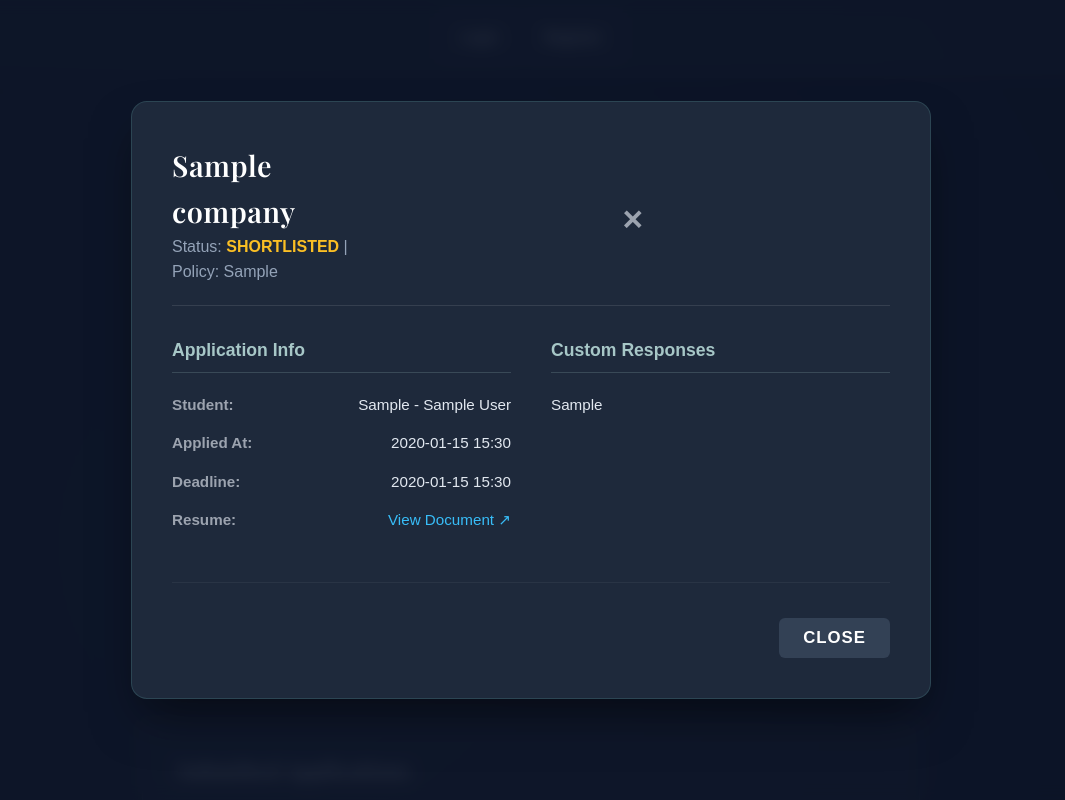
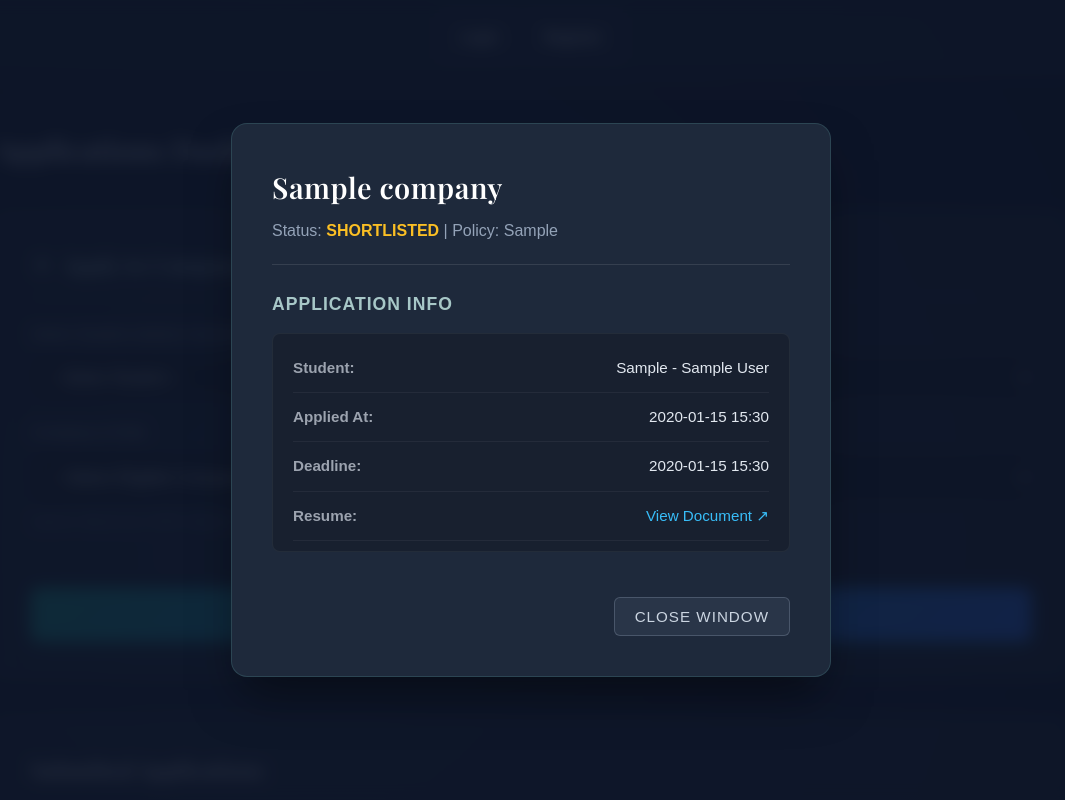
Before and after one commit to lavanayakhosla/TestPlacement, a Flask app: template templates/applications.html in a window 1280 px wide, after a click on "DETAILS". Shown: the whole page, without its empty margins (109-1174 px from the left). Run offline with Flask 3, Linux system fonts and the light colour scheme; tables that the repository leaves empty hold one stand-in row (values such as "Sample post"); the template is opened without the code that fills it: values that come from a table or form of the project are taken from there, most other values are stand-ins (such as "Sample title", 1, 10 or a date in 2020); some web fonts are replaced.

Commit message:
Refactor application dashboard styles and structure

```diff
--- a/templates/applications.html
+++ b/templates/applications.html
@@ -1,10 +1,10 @@
 {% extends "base.html" %}
 {% block content %}
-<div style="max-width: 900px; margin: 0 auto; padding: 20px; font-family: sans-serif; display: flex; flex-direction: column; gap: 40px;">
+<div style="width: 100%; padding: 20px 40px; box-sizing: border-box; font-family: sans-serif; display: flex; flex-direction: column; gap: 40px;">
 
     <h2 style="color: #e2e8f0; font-size: 1.8rem; margin: 0; font-weight: 500;">Applications Dashboard</h2>
 
-    <div style="background: rgba(30, 40, 55, 0.4); border: 1px solid rgba(100, 180, 180, 0.3); border-radius: 12px; padding: 35px; box-shadow: 0 10px 30px rgba(0,0,0,0.2);">
+    <div style="background: rgba(30, 40, 55, 0.4); border: 1px solid rgba(100, 180, 180, 0.3); border-radius: 12px; padding: 35px; box-shadow: 0 10px 30px rgba(0,0,0,0.2); width: 100%;">
         <h3 style="color: #a7c7c7; margin-top: 0; margin-bottom: 25px; font-size: 1.3rem; display: flex; align-items: center; gap: 10px; border-bottom: 1px solid rgba(167, 199, 199, 0.1); padding-bottom: 15px;">
             <svg width="22" height="22" fill="none" stroke="currentColor" stroke-width="2" viewBox="0 0 24 24"><path stroke-linecap="round" stroke-linejoin="round" d="M12 4v16m8-8H4"></path></svg>
             Apply to Company
@@ -31,9 +31,6 @@
             {% else %}
                 {# --- STUDENT: HIDDEN CONTEXT --- #}
                 {% if students %}
-                    <div style="margin-bottom: 20px; padding: 12px; background: rgba(255,255,255,0.05); border-radius: 8px; color: #cbd5e1; font-size: 0.95rem;">
-                        Applying as: <b style="color: #fff;">{{ students[0].roll_no }} - {{ students[0].name }}</b>
-                    </div>
                     <input type="hidden" id="current-student-cgpa" value="{{ students[0].cgpa }}">
                     <input type="hidden" id="current-student-branch" value="{{ students[0].branch }}">
                     <input type="hidden" id="current-student-backlogs" value="{{ students[0].active_backlogs }}">
@@ -71,7 +68,7 @@
     </div>
 
     {% if g.user.role in ["ADMIN", "PLACEMENT_COORDINATOR"] %}
-    <div style="background: rgba(45, 90, 95, 0.15); border: 1px solid rgba(100, 180, 180, 0.3); border-radius: 12px; padding: 25px;">
+    <div style="background: rgba(45, 90, 95, 0.15); border: 1px solid rgba(100, 180, 180, 0.3); border-radius: 12px; padding: 25px; width: 100%;">
         <h3 style="color: #cbd5e1; margin-top: 0; margin-bottom: 20px; font-size: 1.2rem;">Admin: Download Applicants</h3>
         <form method="get" action="{{ url_for('export_applicants') }}" style="display: flex; gap: 15px; flex-wrap: wrap; align-items: flex-end;">
 
@@ -102,7 +99,7 @@
     </div>
     {% endif %}
 
-    <div style="background: rgba(30, 40, 55, 0.4); border: 1px solid rgba(255, 255, 255, 0.08); border-radius: 12px; padding: 35px;">
+    <div style="background: rgba(30, 40, 55, 0.4); border: 1px solid rgba(255, 255, 255, 0.08); border-radius: 12px; padding: 35px; width: 100%;">
         <h3 style="color: #d1d5db; margin-top: 0; margin-bottom: 25px; font-size: 1.3rem;">Submitted Applications</h3>
 
         <div style="display: flex; flex-direction: column; gap: 15px;">
@@ -136,25 +133,27 @@
                 </div>
 
                 <div id="modal-{{ a.id }}" style="display: none; position: fixed; top: 0; left: 0; width: 100%; height: 100%; background: rgba(15, 23, 42, 0.85); backdrop-filter: blur(8px); z-index: 1000; align-items: center; justify-content: center;">
-                    <div style="background: #1e293b; padding: 40px; border-radius: 16px; width: 90%; max-width: 800px; max-height: 90vh; overflow-y: auto; color: #e2e8f0; border: 1px solid rgba(100, 180, 180, 0.2); box-shadow: 0 25px 50px -12px rgba(0, 0, 0, 0.5);">
+                    <div style="background: #1e293b; padding: 40px; border-radius: 16px; width: 90%; max-width: 600px; max-height: 90vh; overflow-y: auto; color: #e2e8f0; border: 1px solid rgba(100, 180, 180, 0.2); box-shadow: 0 25px 50px -12px rgba(0, 0, 0, 0.5);">
 
-                        <div style="display: flex; justify-content: space-between; align-items: center; border-bottom: 1px solid rgba(255,255,255,0.1); padding-bottom: 20px; margin-bottom: 30px;">
-                            <div>
-                                <h2 style="margin: 0; color: #fff; font-size: 1.8rem;">{{ a.company.name }}</h2>
+                        <div style="border-bottom: 1px solid rgba(255,255,255,0.1); padding-bottom: 20px; margin-bottom: 25px;">
+                            <h2 style="margin: 0 0 8px 0; color: #fff; font-size: 1.8rem;">{{ a.company.name }}</h2>
                             <span style="color: #94a3b8; font-size: 1rem;">Status: <b style="color:#fbbf24;">{{ a.status }}</b> | Policy: {{ a.company.selection_policy }}</span>
                         </div>
-                            <button onclick="document.getElementById('modal-{{ a.id }}').style.display='none'" style="background: none; border: none; color: #9ca3af; font-size: 2.2rem; cursor: pointer; padding: 0; line-height: 1;">&times;</button>
+
+                        <h4 style="color: #a7c7c7; margin-top: 0; margin-bottom: 15px; font-size: 1.1rem; text-transform: uppercase; letter-spacing: 1px;">Application Info</h4>
+
+                        <div style="display: flex; flex-direction: column; gap: 0; font-size: 0.95rem; background: rgba(0,0,0,0.2); border-radius: 8px; border: 1px solid rgba(255,255,255,0.05); padding: 10px 20px;">
+
+                            <div style="display: flex; justify-content: space-between; border-bottom: 1px solid rgba(255,255,255,0.05); padding: 12px 0;">
+                                <strong style="color:#9ca3af;">Student:</strong> <span>{{ a.student.roll_no }} - {{ a.student.name }}</span>
                             </div>
-
-                        <div style="display: grid; grid-template-columns: repeat(auto-fit, minmax(300px, 1fr)); gap: 40px;">
-
-                            <div>
-                                <h4 style="color: #a7c7c7; margin-top: 0; margin-bottom: 20px; font-size: 1.1rem; border-bottom: 1px solid rgba(167, 199, 199, 0.2); padding-bottom: 8px;">Application Info</h4>
-                                <div style="display: flex; flex-direction: column; gap: 14px; font-size: 0.95rem;">
-                                    <div style="display: flex; justify-content: space-between;"><strong style="color:#9ca3af;">Student:</strong> <span>{{ a.student.roll_no }} - {{ a.student.name }}</span></div>
-                                    <div style="display: flex; justify-content: space-between;"><strong style="color:#9ca3af;">Applied At:</strong> <span>{{ a.applied_at | ist }}</span></div>
-                                    <div style="display: flex; justify-content: space-between;"><strong style="color:#9ca3af;">Deadline:</strong> <span>{{ a.company.application_deadline | ist if a.company.application_deadline else "—" }}</span></div>
-                                    <div style="display: flex; justify-content: space-between; align-items: center;">
+                            <div style="display: flex; justify-content: space-between; border-bottom: 1px solid rgba(255,255,255,0.05); padding: 12px 0;">
+                                <strong style="color:#9ca3af;">Applied At:</strong> <span>{{ a.applied_at | ist }}</span>
+                            </div>
+                            <div style="display: flex; justify-content: space-between; border-bottom: 1px solid rgba(255,255,255,0.05); padding: 12px 0;">
+                                <strong style="color:#9ca3af;">Deadline:</strong> <span>{{ a.company.application_deadline | ist if a.company.application_deadline else "—" }}</span>
+                            </div>
+                            <div style="display: flex; justify-content: space-between; align-items: center; border-bottom: 1px solid rgba(255,255,255,0.05); padding: 12px 0;">
                                 <strong style="color:#9ca3af;">Resume:</strong>
                                 {% if a.resume_link %}
                                 <a href="{{ a.resume_link }}" target="_blank" style="color: #38bdf8; text-decoration: none;">View Document ↗</a>
@@ -162,57 +161,64 @@
                                 <span>Not set</span>
                                 {% endif %}
                             </div>
-                                </div>
-                            </div>
 
-                            <div>
-                                <h4 style="color: #a7c7c7; margin-top: 0; margin-bottom: 20px; font-size: 1.1rem; border-bottom: 1px solid rgba(167, 199, 199, 0.2); padding-bottom: 8px;">Custom Responses</h4>
-                                <div style="display: flex; flex-direction: column; gap: 14px; font-size: 0.95rem;">
                             {% set extra = a.extra_data %}
                             {% if extra is mapping %}
                                 {% for key, value in extra.items() %}
-                                            <div style="display: flex; justify-content: space-between; gap: 10px; border-bottom: 1px solid rgba(255,255,255,0.05); padding-bottom: 4px;">
+                                    <div style="display: flex; justify-content: space-between; border-bottom: 1px solid rgba(255,255,255,0.05); padding: 12px 0; gap: 15px;">
                                         <strong style="color:#9ca3af; min-width: 120px;">{{ key.replace('_', ' ').title() }}:</strong>
-                                                <span style="text-align: right;">{{ value }}</span>
+                                        <span style="text-align: right; word-break: break-word;">{{ value }}</span>
                                     </div>
                                 {% endfor %}
-                                    {% elif extra %}
-                                        <div style="color: #e2e8f0;">{{ extra.strip('{}').replace('"', '').replace(',', ' | ').replace('_', ' ').title() }}</div>
-                                    {% else %}
-                                        <div style="color: #64748b; font-style: italic;">No custom responses.</div>
+                            {% elif extra and extra != 'null' and extra != '{}' %}
+                                {% for pair in extra.strip('{}').split(',') %}
+                                    {% set kv = pair.split(':', 1) %}
+                                    {% if kv|length == 2 %}
+                                    <div style="display: flex; justify-content: space-between; border-bottom: 1px solid rgba(255,255,255,0.05); padding: 12px 0; gap: 15px;">
+                                        <strong style="color:#9ca3af; min-width: 120px;">{{ kv[0].replace('"', '').replace('_', ' ').title().strip() }}:</strong>
+                                        <span style="text-align: right; word-break: break-word;">{{ kv[1].replace('"', '').strip() }}</span>
+                                    </div>
+                                    {% endif %}
+                                {% endfor %}
                             {% endif %}
                         </div>
-                            </div>
-                        </div>
 
-                        <div style="margin-top: 50px; padding-top: 25px; border-top: 1px solid rgba(255,255,255,0.05); display: flex; justify-content: space-between; align-items: center; flex-wrap: wrap; gap: 15px;">
+                        <div style="margin-top: 35px; display: flex; justify-content: space-between; align-items: center; flex-wrap: wrap; gap: 15px;">
 
                             <div>
                                 {% if g.user.role == "STUDENT" %}
                                     <form action="{{ url_for('delete_application', application_id=a.id) }}" method="post" style="margin: 0;">
-                                        <button type="submit" style="background: rgba(239, 68, 68, 0.1); color: #ef4444; border: 1px solid rgba(239, 68, 68, 0.5); padding: 10px 16px; border-radius: 6px; cursor: pointer; font-weight: 500;" onclick="return confirm('Withdraw application?')">Withdraw Application</button>
+                                        <button type="submit" style="background: rgba(239, 68, 68, 0.1); color: #ef4444; border: 1px solid rgba(239, 68, 68, 0.3); padding: 10px 20px; border-radius: 6px; cursor: pointer; font-weight: 500; font-size: 0.95rem; transition: all 0.2s;" onmouseover="this.style.background='#ef4444'; this.style.color='#fff';" onmouseout="this.style.background='rgba(239, 68, 68, 0.1)'; this.style.color='#ef4444';" onclick="return confirm('Withdraw application?')">
+                                            Withdraw
+                                        </button>
                                     </form>
                                 {% endif %}
 
                                 {% if g.user.role in ["ADMIN", "PLACEMENT_COORDINATOR"] %}
                                     <form action="{{ url_for('update_application_status', application_id=a.id) }}" method="post" style="display: flex; gap: 10px; align-items: center;">
-                                        <select name="status" required style="padding: 8px; background: rgba(0,0,0,0.5); border: 1px solid rgba(255,255,255,0.2); border-radius: 4px; color: #fff;">
+                                        <select name="status" required style="padding: 10px; background: rgba(0,0,0,0.5); border: 1px solid rgba(255,255,255,0.2); border-radius: 6px; color: #fff; outline: none;">
                                             <option value="APPLIED" {% if a.status == "APPLIED" %}selected{% endif %}>APPLIED</option>
                                             <option value="SHORTLISTED" {% if a.status == "SHORTLISTED" %}selected{% endif %}>SHORTLISTED</option>
                                             <option value="INTERVIEW" {% if a.status == "INTERVIEW" %}selected{% endif %}>INTERVIEW</option>
                                             <option value="SELECTED" {% if a.status == "SELECTED" %}selected{% endif %}>SELECTED</option>
                                             <option value="REJECTED" {% if a.status == "REJECTED" %}selected{% endif %}>REJECTED</option>
                                         </select>
-                                        <button type="submit" style="background: #10b981; color: white; border: none; padding: 8px 16px; border-radius: 4px; cursor: pointer;">Save Status</button>
+                                        <button type="submit" style="background: rgba(16, 185, 129, 0.1); color: #10b981; border: 1px solid rgba(16, 185, 129, 0.3); padding: 10px 20px; border-radius: 6px; cursor: pointer; font-weight: 500; font-size: 0.95rem; transition: all 0.2s;" onmouseover="this.style.background='#10b981'; this.style.color='#fff';" onmouseout="this.style.background='rgba(16, 185, 129, 0.1)'; this.style.color='#10b981';">
+                                            Save Status
+                                        </button>
                                     </form>
                                 {% endif %}
                             </div>
 
                             <div style="display: flex; gap: 15px;">
                                 {% if g.user.role == "STUDENT" %}
-                                <a href="{{ url_for('edit_application', application_id=a.id) }}" style="background: transparent; color: #38bdf8; border: 1px solid #38bdf8; padding: 10px 16px; border-radius: 6px; text-decoration: none; font-weight: 500;">Edit</a>
+                                <a href="{{ url_for('edit_application', application_id=a.id) }}" style="background: rgba(56, 189, 248, 0.1); color: #38bdf8; border: 1px solid rgba(56, 189, 248, 0.3); padding: 10px 20px; border-radius: 6px; text-decoration: none; font-weight: 500; font-size: 0.95rem; transition: all 0.2s; text-align: center;" onmouseover="this.style.background='#38bdf8'; this.style.color='#fff';" onmouseout="this.style.background='rgba(56, 189, 248, 0.1)'; this.style.color='#38bdf8';">
+                                    Edit
+                                </a>
                                 {% endif %}
-                                <button onclick="document.getElementById('modal-{{ a.id }}').style.display='none'" style="background: #334155; color: white; padding: 10px 24px; border: none; border-radius: 6px; cursor: pointer;">Close</button>
+                                <button onclick="document.getElementById('modal-{{ a.id }}').style.display='none'" style="background: rgba(148, 163, 184, 0.1); color: #cbd5e1; border: 1px solid rgba(148, 163, 184, 0.3); padding: 10px 20px; border-radius: 6px; cursor: pointer; font-weight: 500; font-size: 0.95rem; transition: all 0.2s;" onmouseover="this.style.background='#64748b'; this.style.color='#fff';" onmouseout="this.style.background='rgba(148, 163, 184, 0.1)'; this.style.color='#cbd5e1';">
+                                    Close Window
+                                </button>
                             </div>
 
                         </div>
@@ -234,7 +240,7 @@ const companyData = {
     {% for c in companies %}
     "{{ c.id }}": {
         "name": "{{ c.name }}",
-        "role": "{{ c.hiring_role or '' }}", // <-- Added Role extraction
+        "role": "{{ c.hiring_role or '' }}",
         "link": "{{ c.apply_link or '' }}",
         "min_cgpa": {{ c.min_cgpa or 0 }},
         "branches": {{ c.eligible_branches | tojson }},
@@ -284,7 +290,6 @@ function filterEligibleCompanies() {
         if (isCgpaEligible && isBranchEligible && isBacklogEligible && !isExpired) {
             const opt = document.createElement("option");
             opt.value = id;
-            // <-- Formats output to "Company Name | Role"
             const roleStr = c.role ? ` | ${c.role}` : "";
             opt.textContent = `${c.name}${roleStr}`;
             companySelect.appendChild(opt);
@@ -316,7 +321,6 @@ function loadFields(companyId) {
         let html = `<div style="margin-bottom: 12px;">`;
         html += `<label style="display:block; color:#9ca3af; font-size:0.9rem; margin-bottom:6px;">${field.label}</label>`;
 
-        // Input styling
         const inputStyle = `width: 100%; padding: 12px; background: rgba(0,0,0,0.3); border: 1px solid rgba(255,255,255,0.15); border-radius: 8px; color: #e2e8f0; font-size: 1rem; box-sizing: border-box;`;
 
         if (field.type === "text" || field.type === "number") {
```
Lines whose indentation alone changed are shown as unchanged.
